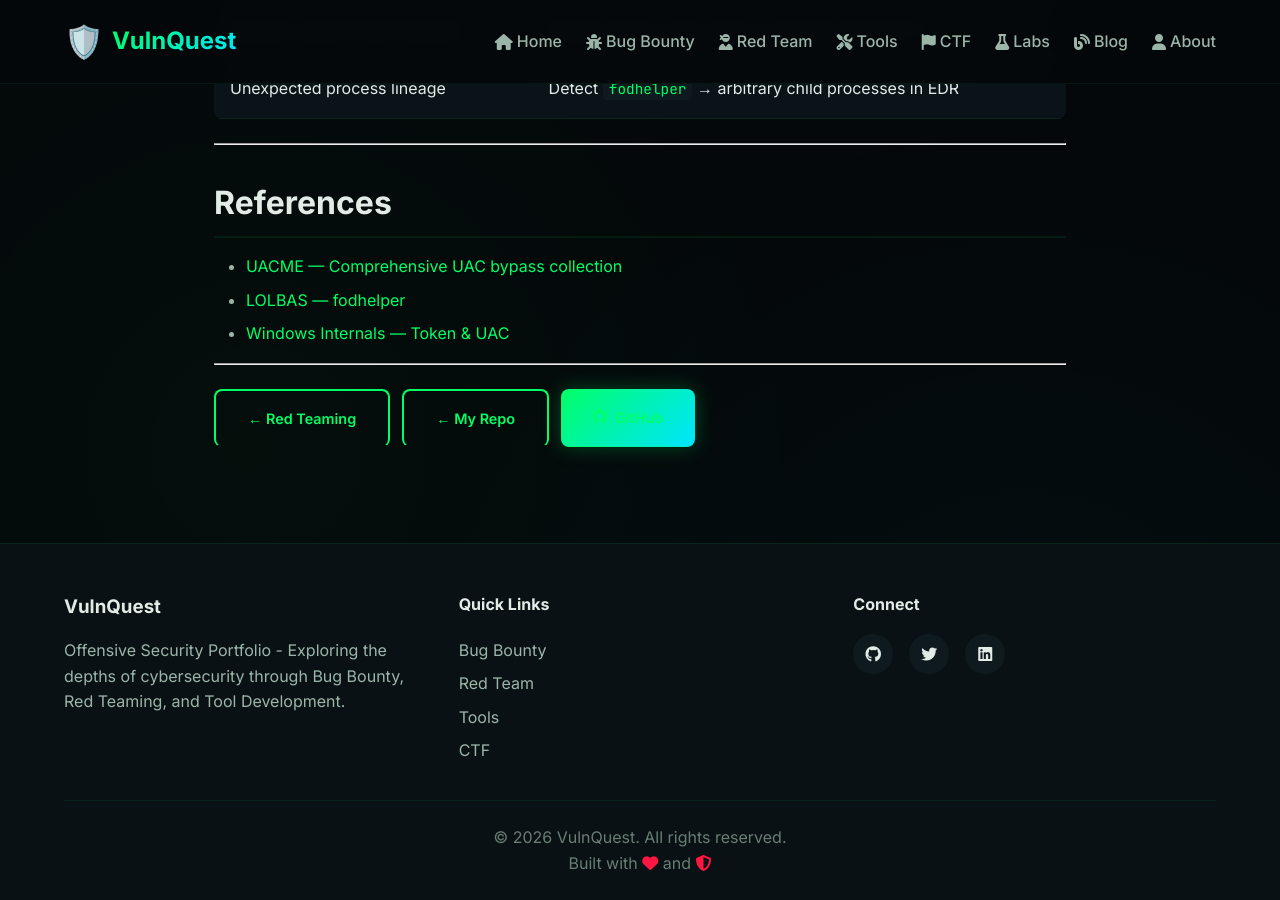
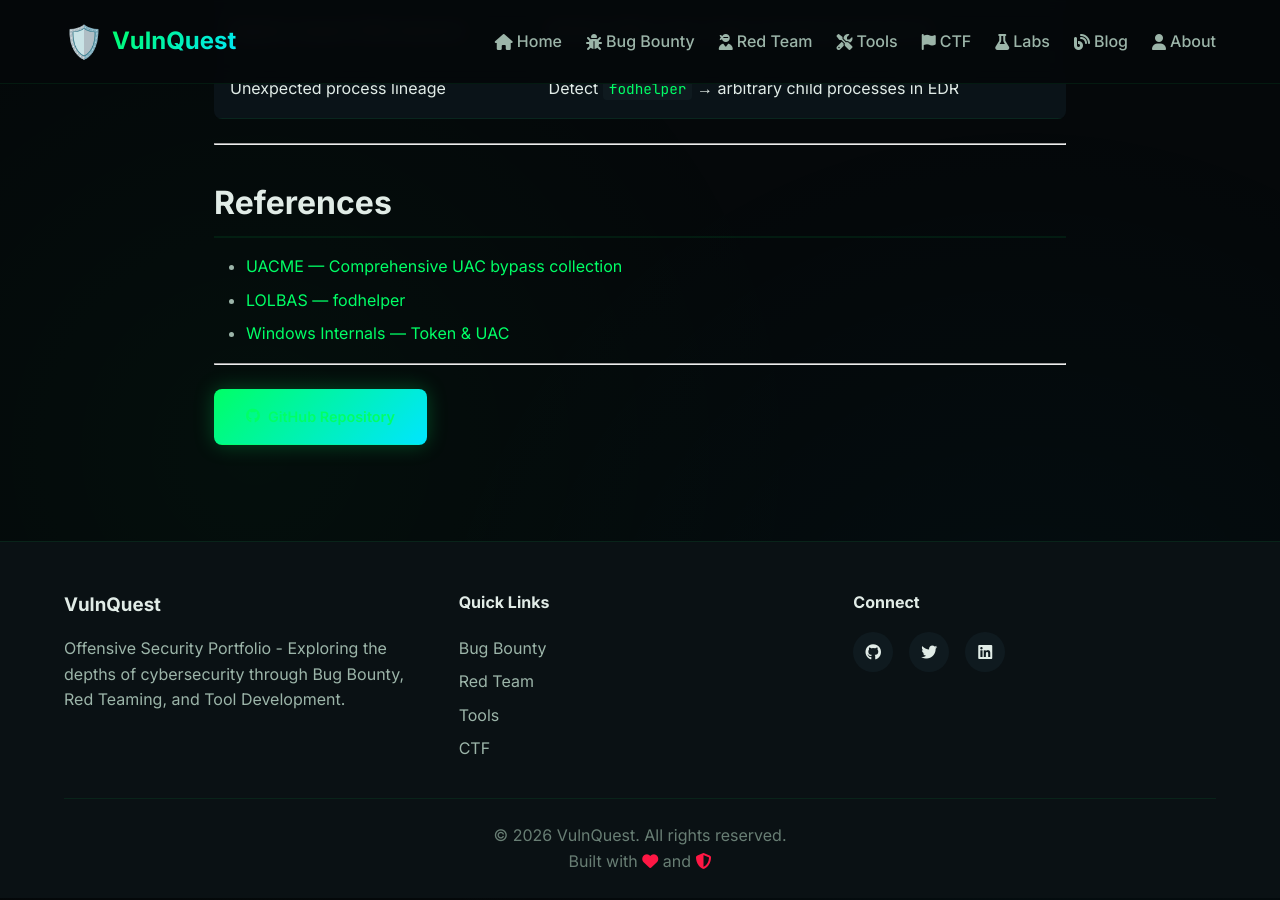
Before and after one commit to vulnquest58/vulnquest58.github.io, a Jekyll site: the page built from tools/my-repo/uac-apex.md, in a window 1280 px wide and 900 px high, scrolled down 7413 px. Built offline with Jekyll 4.4.1, drawn with Linux system fonts in a browser that asks for light colours.

Commit message:
fix: remove navigation buttons from uac-apex report, keep only GitHub button

```diff
--- a/tools/my-repo/uac-apex.md
+++ b/tools/my-repo/uac-apex.md
@@ -269,8 +269,6 @@ TechniqueRegistry::instance().register_technique(
 
 ---
 
-<div style="display:flex; gap:0.75rem; flex-wrap:wrap; margin-top:1.5rem;">
-  <a href="{{ '/redteam/' | relative_url }}" class="btn btn-secondary" style="text-decoration:none; font-size:0.9rem;">← Red Teaming</a>
-  <a href="{{ '/tools/my-repo/' | relative_url }}" class="btn btn-secondary" style="text-decoration:none; font-size:0.9rem;">← My Repo</a>
-  <a href="https://github.com/vulnquest58/uac-apex-framework" target="_blank" class="btn btn-primary" style="text-decoration:none; font-size:0.9rem;"><i class="fab fa-github"></i> GitHub</a>
+<div style="margin-top:1.5rem;">
+  <a href="https://github.com/vulnquest58/uac-apex-framework" target="_blank" class="btn btn-primary" style="text-decoration:none; font-size:0.9rem;"><i class="fab fa-github"></i> GitHub Repository</a>
 </div>
```
